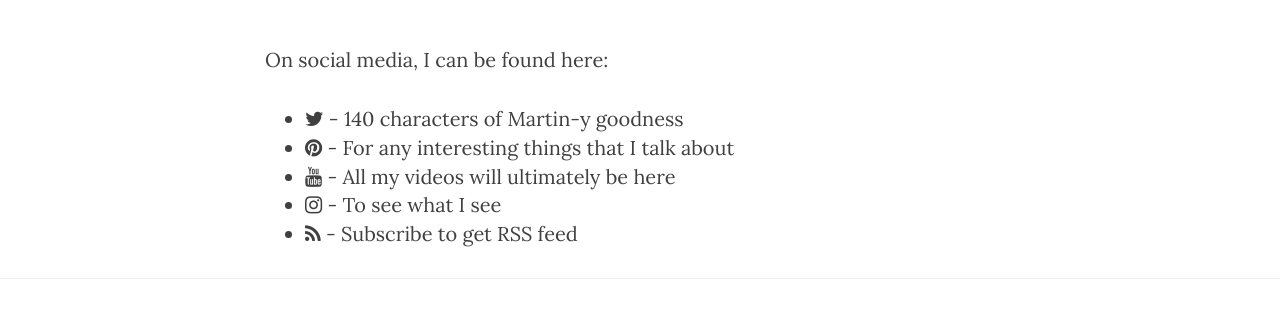
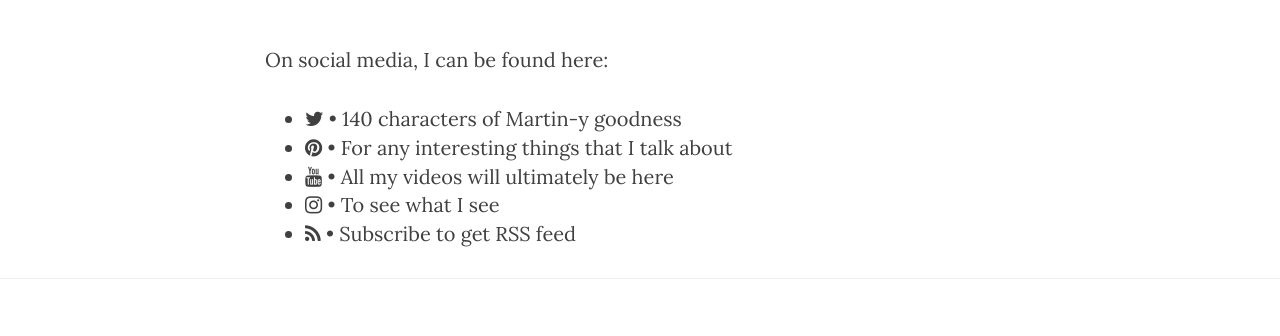
Before and after one commit to dawsneyland/formerdland, a Jekyll site: the page built from contact/index.html, in a window 1280 px wide. Shown: the part 483-819 px from the top of the page. Built offline with Jekyll 4.4.1, drawn with Linux system fonts in a browser that asks for light colours; nearby versions of some CDN libraries.

Commit message:
Update index.html

```diff
--- a/contact/index.html
+++ b/contact/index.html
@@ -8,9 +8,9 @@ header-img: "img/DSC04616.JPG"
 <p>On social media, I can be found here:</p>
 
 <ul>
-  <li><a href="http://twitter.com/dawsneyland"><i class="fa fa-twitter"></i></a> - 140 characters of Martin-y goodness</li>
-  <li><a href="http://pinterest.com/dawsneyland"><i class="fa fa-pinterest"></i></a> - For any interesting things that I talk about</li>
-  <li><a href="http://youtube.com/dawsneyland"><i class="fa fa-youtube"></i></a> - All my videos will ultimately be here</li>
-  <li><a href="http://instagram.com/dawsneyland"><i class="fa fa-instagram"></i></a> - To see what I see</li>
-  <li><a href="/feed.xml"><i class="fa fa-rss"></i></a> - Subscribe to get RSS feed</li>
+  <li><a href="http://twitter.com/dawsneyland"><i class="fa fa-twitter"></i> &bull; 140 characters of Martin-y goodness</a></li>
+  <li><a href="http://pinterest.com/dawsneyland"><i class="fa fa-pinterest"></i> &bull; For any interesting things that I talk about</a></li>
+  <li><a href="http://youtube.com/dawsneyland"><i class="fa fa-youtube"></i> &bull; All my videos will ultimately be here</a></li>
+  <li><a href="http://instagram.com/dawsneyland"><i class="fa fa-instagram"></i> &bull; To see what I see</a></li>
+  <li><a href="/feed.xml"><i class="fa fa-rss"></i> &bull; Subscribe to get RSS feed</a></li>
 </ul>
```
